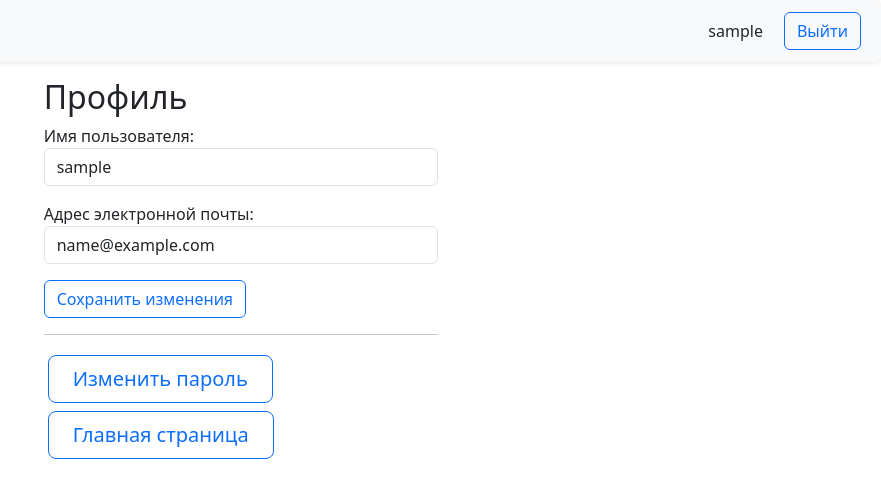
After one commit to Pashosi/DjangoProjectWeather, a Django app: page /users/profile/ in a window 1280 px wide. The commit adds this page. Shown: the top 498 px of the page, without its empty margins (399-1280 px from the left). Run offline with Django 5.2, Linux system fonts and the light colour scheme; the visitor is signed in with stand-in values (Sample User, id 1).

Commit message:
feat: добавление изменения пароля и создание профиля

```diff
--- a/weather/locations/templates/locations/index.html
+++ b/weather/locations/templates/locations/index.html
@@ -13,7 +13,7 @@
                 </form>
                 <div class="d-flex flex-row justify-content-between text-center">
                     {% if user.is_authenticated %}
-                        <form class="d-flex p-1" action="">
+                        <form class="d-flex p-1" action="{% url 'users:profile' %}">
                             <button class="btn ">{{ user.username }}</button>
                         </form>
                         <form class="d-flex p-1" action="{% url 'users:logout' %}" method="post">
--- a/weather/locations/templates/locations/search_result.html
+++ b/weather/locations/templates/locations/search_result.html
@@ -6,7 +6,7 @@
             <div class="container-fluid justify-content-around flex-nowrap">
                 <div class="d-flex flex-row justify-content-between text-center">
                     {% if user.is_authenticated %}
-                        <form class="d-flex p-1" action="">
+                        <form class="d-flex p-1" action="{% url 'users:profile' %}">
                             <button class="btn">{{ user.username }}</button>
                         </form>
                         <form class="d-flex p-1" action="{% url 'users:logout' %}" method="post">
--- a/weather/users/forms.py
+++ b/weather/users/forms.py
@@ -1,6 +1,6 @@
 from django import forms
 from django.contrib.auth import get_user_model
-from django.contrib.auth.forms import UserCreationForm, AuthenticationForm
+from django.contrib.auth.forms import UserCreationForm, AuthenticationForm, PasswordChangeForm
 
 
 class LoginUserForm(AuthenticationForm):
@@ -28,3 +28,23 @@ class RegisterUserForm(UserCreationForm):
         if get_user_model().objects.filter(email=email).exists():
             raise forms.ValidationError('Такой E-mail уже существует!')
         return email
+
+class UserPasswordChangeForm(PasswordChangeForm):
+    old_password = forms.CharField(label="Старый пароль", widget=forms.PasswordInput(attrs={'class': 'form-control me-1'}))
+    new_password1 = forms.CharField(label="Новый пароль", widget=forms.PasswordInput(attrs={'class': 'form-control me-1'}))
+    new_password2 = forms.CharField(label="Подтверждение пароля",
+                                    widget=forms.PasswordInput(attrs={'class': 'form-control me-1'}))
+
+
+class ProfileUserForm(forms.ModelForm):
+    username = forms.CharField(disabled=True, label='Логин', widget=forms.TextInput(attrs={'class': 'form-control me-1'})),
+    email = forms.CharField(disabled=True, label='Email', widget=forms.TextInput(attrs={'class': 'form-control me-1'})),
+
+    class Meta:
+        model = get_user_model()
+        fields = ['username', 'email']
+
+        widgets = {
+            'username': forms.TextInput(attrs={'class': 'form-control me-1'}),
+            'email': forms.TextInput(attrs={'class': 'form-control me-1'})
+        }
--- /dev/null
+++ b/weather/users/templates/users/profile.html
@@ -0,0 +1,61 @@
+{% extends 'base.html' %}
+{% load static %}
+
+{% block navbar %}
+    <main>
+        <nav class="navbar navbar-expand-sm  shadow-sm  bg-body-tertiary rounded px-md-1 px-lg-6">
+            <div class="container-fluid justify-content-end flex-nowrap">
+
+                <div class="d-flex flex-row justify-content-between text-center">
+                    {% if user.is_authenticated %}
+                        <form class="d-flex p-1" action="{% url 'users:profile' %}">
+                            <button class="btn ">{{ user.username }}</button>
+                        </form>
+                        <form class="d-flex p-1" action="{% url 'users:logout' %}" method="post">
+                            {% csrf_token %}
+                            <button class="btn btn-outline-primary ">Выйти</button>
+                        </form>
+                    {% else %}
+                        <form class="d-flex p-1" action="{% url 'users:login' %}">
+                            <button class="btn btn-outline-primary">Войти</button>
+                        </form>
+                        <form class="d-flex p-1" action="{% url 'users:register' %}">
+                            <button class="btn btn-outline-primary ">Регистрация</button>
+                        </form>
+                    {% endif %}
+                </div>
+            </div>
+        </nav>
+    </main>
+{% endblock navbar %}
+
+{% block content %}
+    <p></p>
+    <div class="container col-md-4">
+        <h2>Профиль</h2>
+        {% for message in messages %}
+            <div class="col">
+                <div class="alert alert-primary alert-dismissible fade show" role="alert">
+                    {{ message }}
+                    <button type="button" class="btn-close" data-bs-dismiss="alert" aria-label="Закрыть"></button>
+                </div>
+            </div>
+        {% endfor %}
+        <form method="post" enctype="multipart/form-data">
+            {% csrf_token %}
+            <div class="form-error">{{ form.non_field_errors }}</div>
+            {% for field in form %}
+                <p><label class="" for="{{ field.id_for_label }}">{{ field.label }}: </label>{{ field }}</p>
+                {% if form.errors %}<p>{{ field.errors|first }}</p>{% endif %}
+            {% endfor %}
+            <button class="btn btn-outline-primary" type="submit">Сохранить изменения</button>
+            <hr>
+        </form>
+        <form class="d-flex p-1" action="{% url 'users:password_change' %}">
+            <button class="btn btn-outline-primary btn-lg px-4">Изменить пароль</button>
+        </form>
+        <form class="d-flex p-1" action="{% url 'locations:index' %}">
+            <button class="btn btn-outline-primary btn-lg px-4">Главная страница</button>
+        </form>
+    </div>
+{% endblock content %}
--- a/weather/users/urls.py
+++ b/weather/users/urls.py
@@ -7,4 +7,6 @@ urlpatterns = [
     path('login/', views.LoginUser.as_view(), name='login'),
     path('logout/', views.LogoutView.as_view(), name='logout'),
     path('register/', views.RegisterUser.as_view(), name='register'),
+    path('password-change/', views.UserPasswordChange.as_view(), name='password_change'),
+    path('profile/', views.ProfileUser.as_view(), name='profile'),
 ]
--- a/weather/users/views.py
+++ b/weather/users/views.py
@@ -1,12 +1,12 @@
 from django.contrib.auth import authenticate, login, get_user_model, logout
-from django.contrib.auth.views import LoginView, LogoutView
+from django.contrib.auth.views import LoginView, LogoutView, PasswordChangeView
 from django.http import HttpRequest, HttpResponse, HttpResponseRedirect
 from django.shortcuts import render
 from django.urls import reverse_lazy, reverse
-from django.views.generic import CreateView
+from django.views.generic import CreateView, UpdateView
+from django.contrib import messages
 
-from .forms import LoginUserForm, RegisterUserForm
-
+from .forms import LoginUserForm, RegisterUserForm, UserPasswordChangeForm, ProfileUserForm
 
 
 class LoginUser(LoginView):
@@ -26,3 +26,26 @@ class RegisterUser(CreateView):
     template_name = 'users/register.html'
     extra_context = {'title':'Регистрация'}
     success_url = reverse_lazy('users:login')
+
+
+class UserPasswordChange(PasswordChangeView):
+    form_class = UserPasswordChangeForm
+    template_name = 'users/password_change_form.html'
+    extra_context = {'title': "Изменение пароля"}
+
+    def get_success_url(self):
+        messages.info(self.request, message='Изменения сохранены')
+        return reverse_lazy('users:profile')
+
+class ProfileUser(UpdateView):
+    model = get_user_model()
+    form_class = ProfileUserForm
+    template_name = 'users/profile.html'
+    extra_context = {'title': 'Профиль пользователя'}
+
+    def get_success_url(self):
+        messages.info(self.request, message='Изменения сохранены')
+        return reverse_lazy('users:profile')
+
+    def get_object(self, queryset=None):
+        return self.request.user
```
Also changed, not shown: weather/users/templates/users/password_change_form.html (added, +19 -0 lines).
